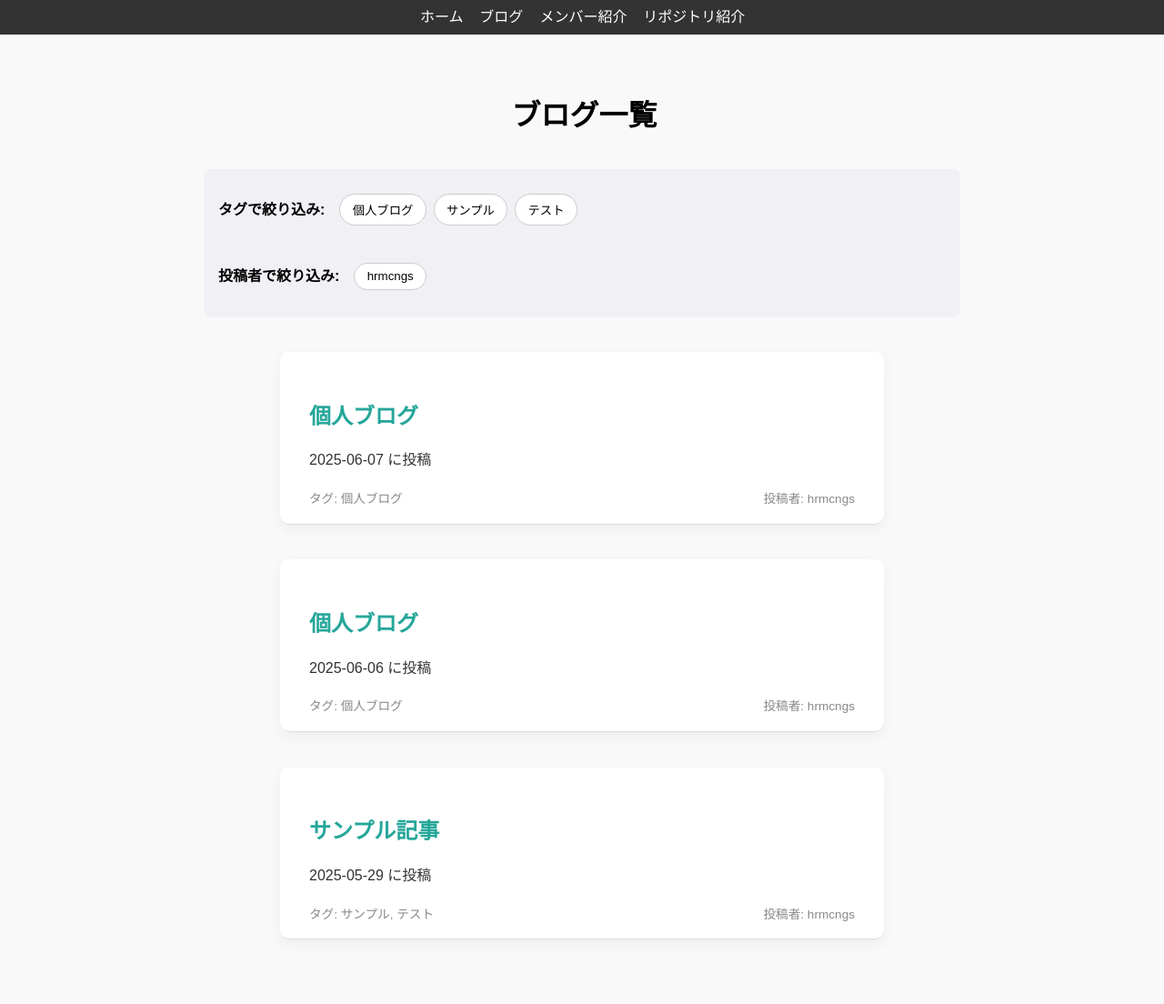
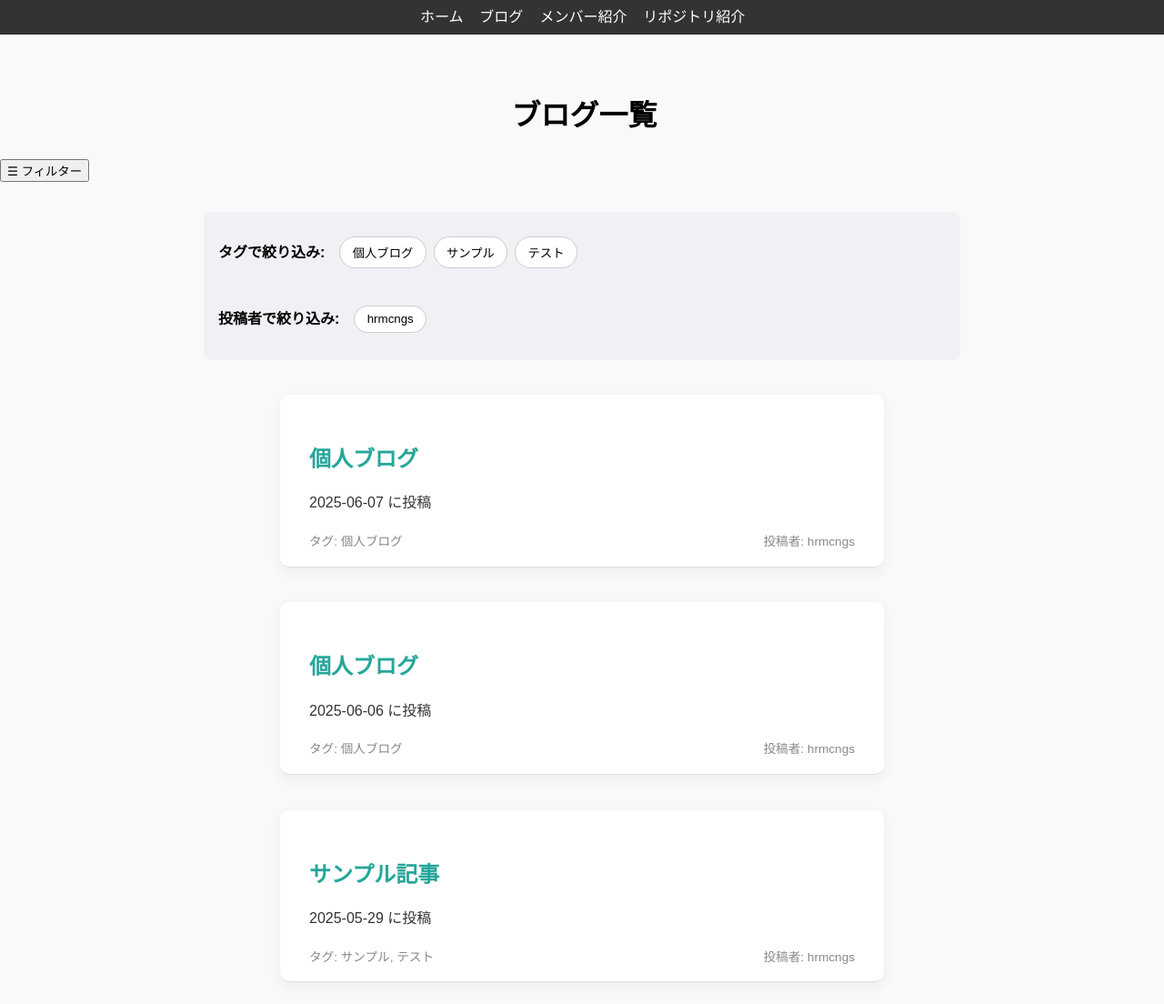
Before and after one commit to Drowse-Lab/Drowse-Lab, a Jekyll site: the page built from blog.html, in a window 1280 px wide. Shown: the whole page at 91% size. Built offline with Jekyll 4.4.1, drawn with Linux system fonts in a browser that asks for light colours; before the commit the page ends 1057 px from its top, so only the background shows below that.

Commit message:
Update blog.html

```diff
--- a/blog.html
+++ b/blog.html
@@ -40,14 +40,18 @@ main_nav: true
   </div>
 </div> -->
     <!-- フィルターセクション -->
-<div id="filters" class="filters">
+<!-- ハンバーガーアイコン -->
+<button id="filterToggle" class="hamburger-button" aria-label="フィルター切り替え">
+  &#9776; フィルター
+</button>
+
+<!-- フィルターセクション（最初は非表示） -->
+<div id="filters" class="filters hidden">
   <div id="tag-buttons" class="filter-group">
     <p>タグで絞り込み:</p>
-    <!-- JSでタグボタンが追加される -->
   </div>
   <div id="author-buttons" class="filter-group">
     <p>投稿者で絞り込み:</p>
-    <!-- JSで著者ボタンが追加される -->
   </div>
 </div>
 
```
